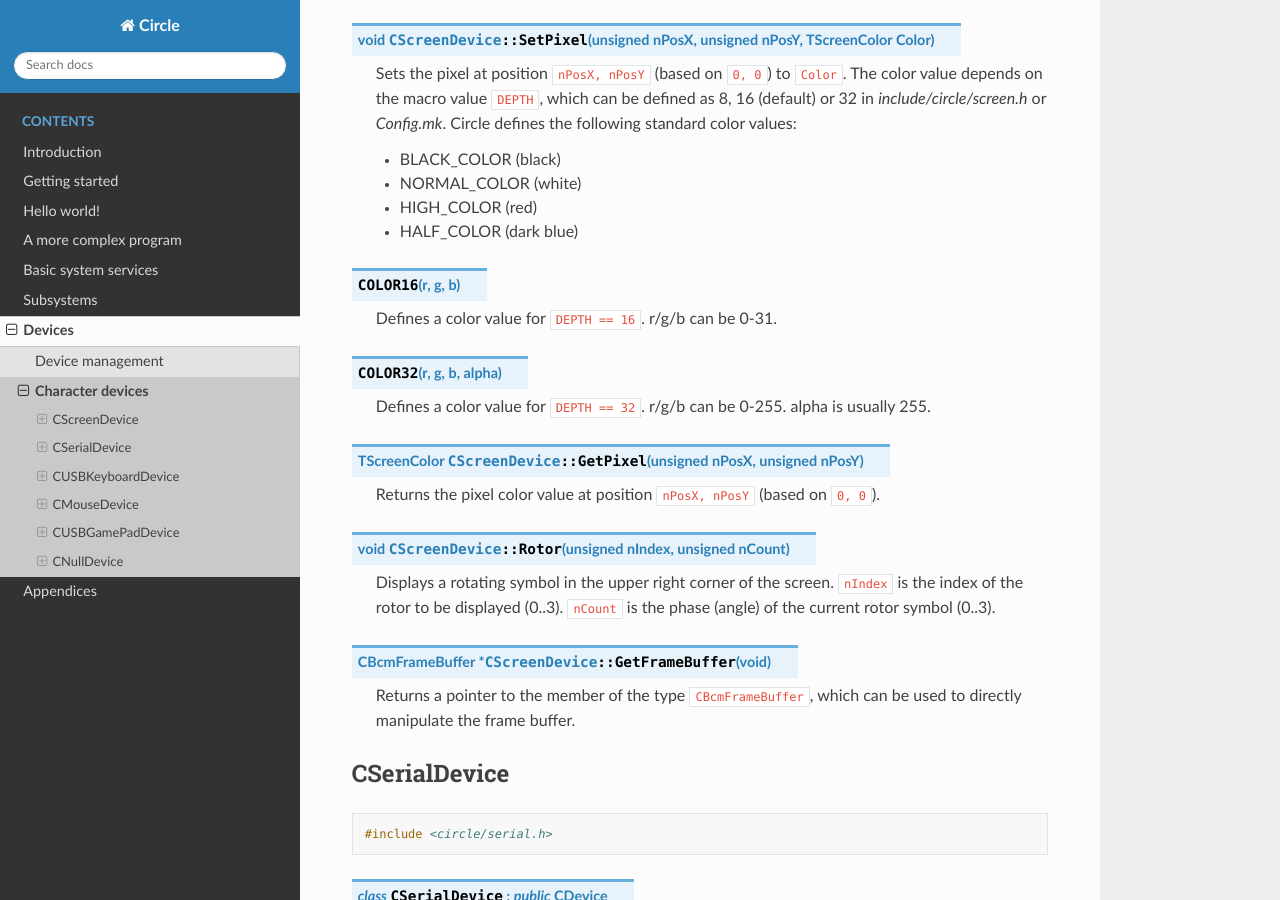
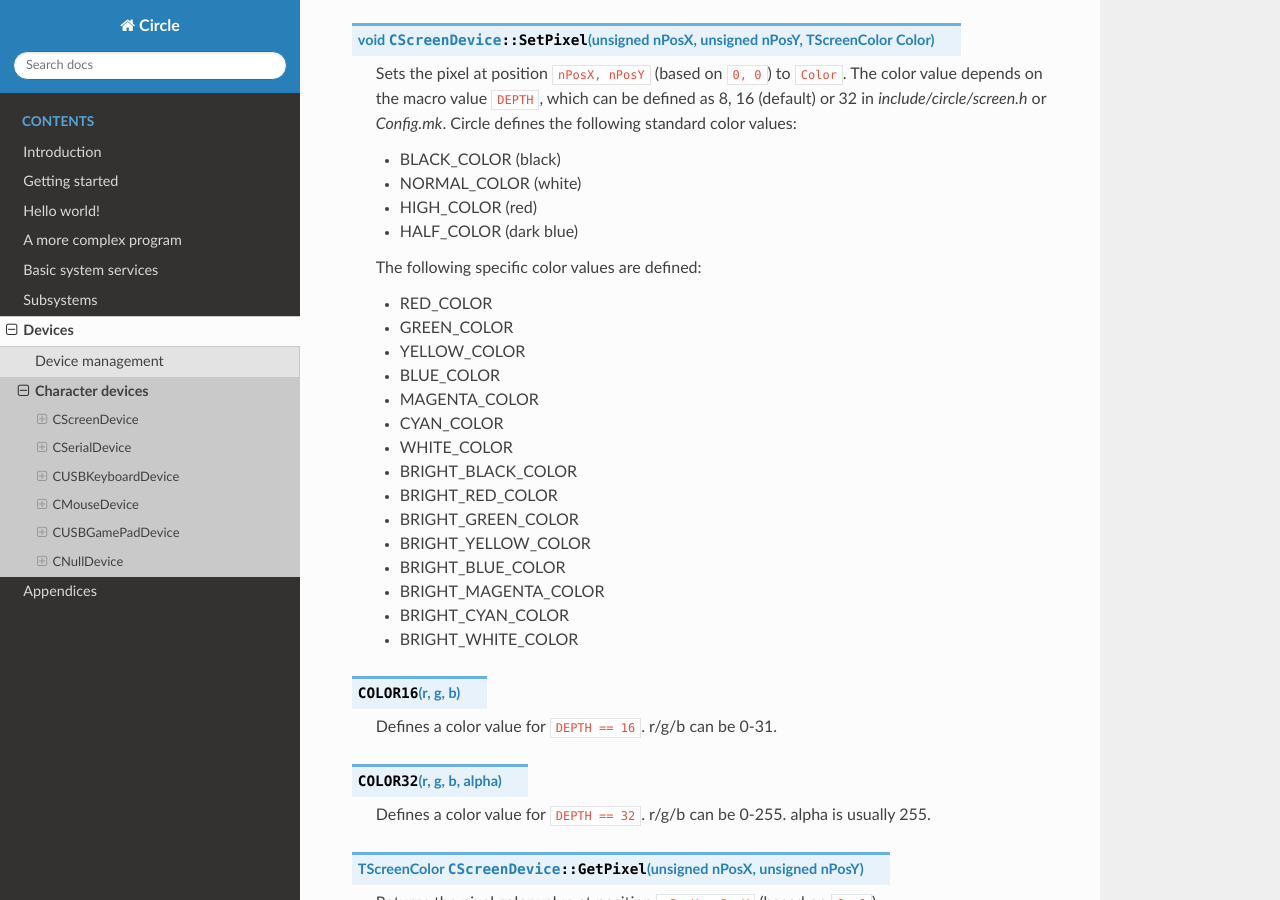
Before and after one commit to rsta2/circle-docs, a Sphinx documentation site: the page built from docs/devices/character-devices.rst, in a window 1280 px wide and 900 px high, scrolled down 2250 px. Built offline with Sphinx 7.4.7 and the Read the Docs theme 2.0.0, drawn with Linux system fonts in a browser that asks for light colours.

Commit message:
devices/character-devices: Add specific screen colors

```diff
--- a/docs/devices/character-devices.rst
+++ b/docs/devices/character-devices.rst
@@ -84,6 +84,24 @@ CScreenDevice
 	* NORMAL_COLOR (white)
 	* HIGH_COLOR (red)
 	* HALF_COLOR (dark blue)
+
+	The following specific color values are defined:
+
+	* RED_COLOR
+	* GREEN_COLOR
+	* YELLOW_COLOR
+	* BLUE_COLOR
+	* MAGENTA_COLOR
+	* CYAN_COLOR
+	* WHITE_COLOR
+	* BRIGHT_BLACK_COLOR
+	* BRIGHT_RED_COLOR
+	* BRIGHT_GREEN_COLOR
+	* BRIGHT_YELLOW_COLOR
+	* BRIGHT_BLUE_COLOR
+	* BRIGHT_MAGENTA_COLOR
+	* BRIGHT_CYAN_COLOR
+	* BRIGHT_WHITE_COLOR
 
 .. c:macro:: COLOR16(r, g, b)
 
```
